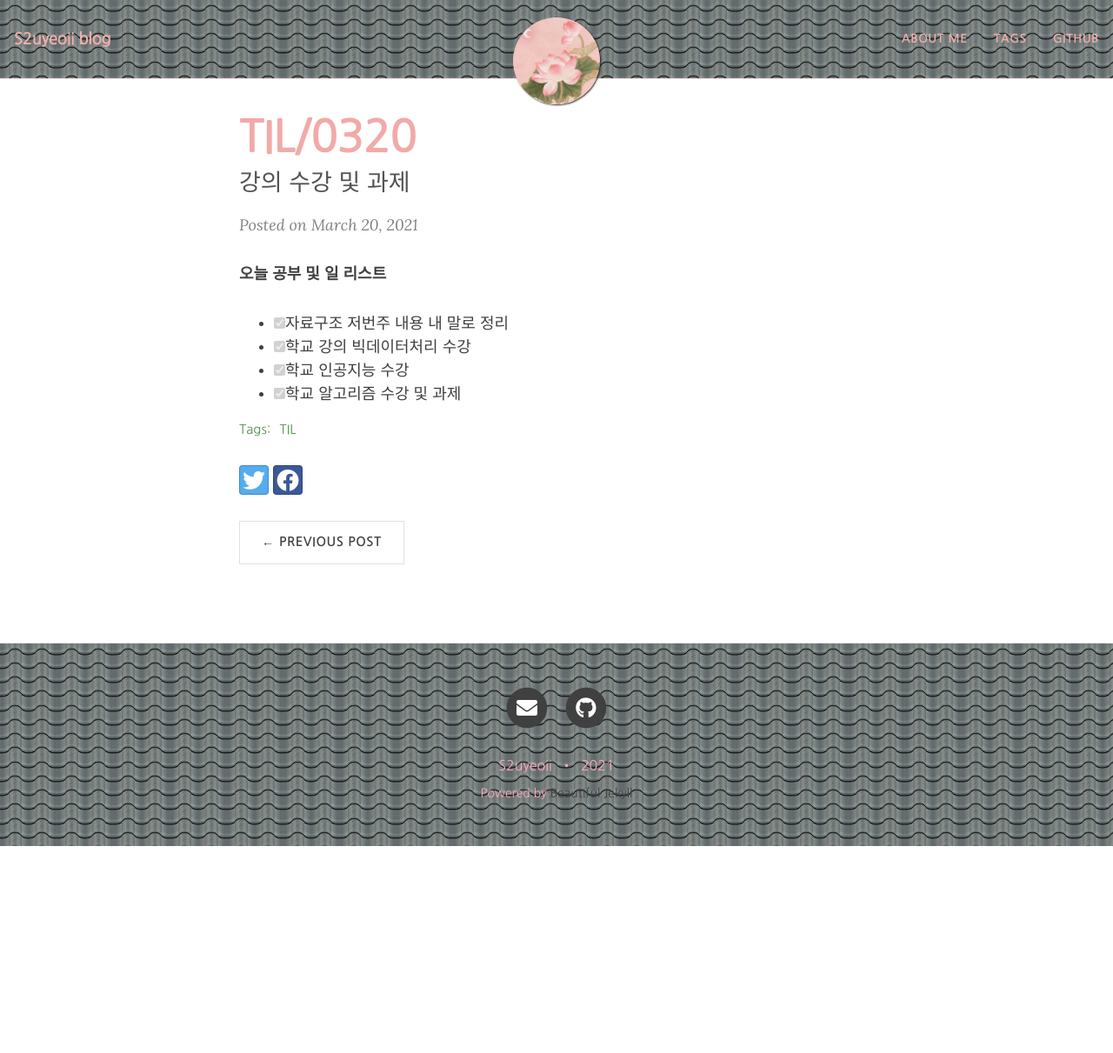
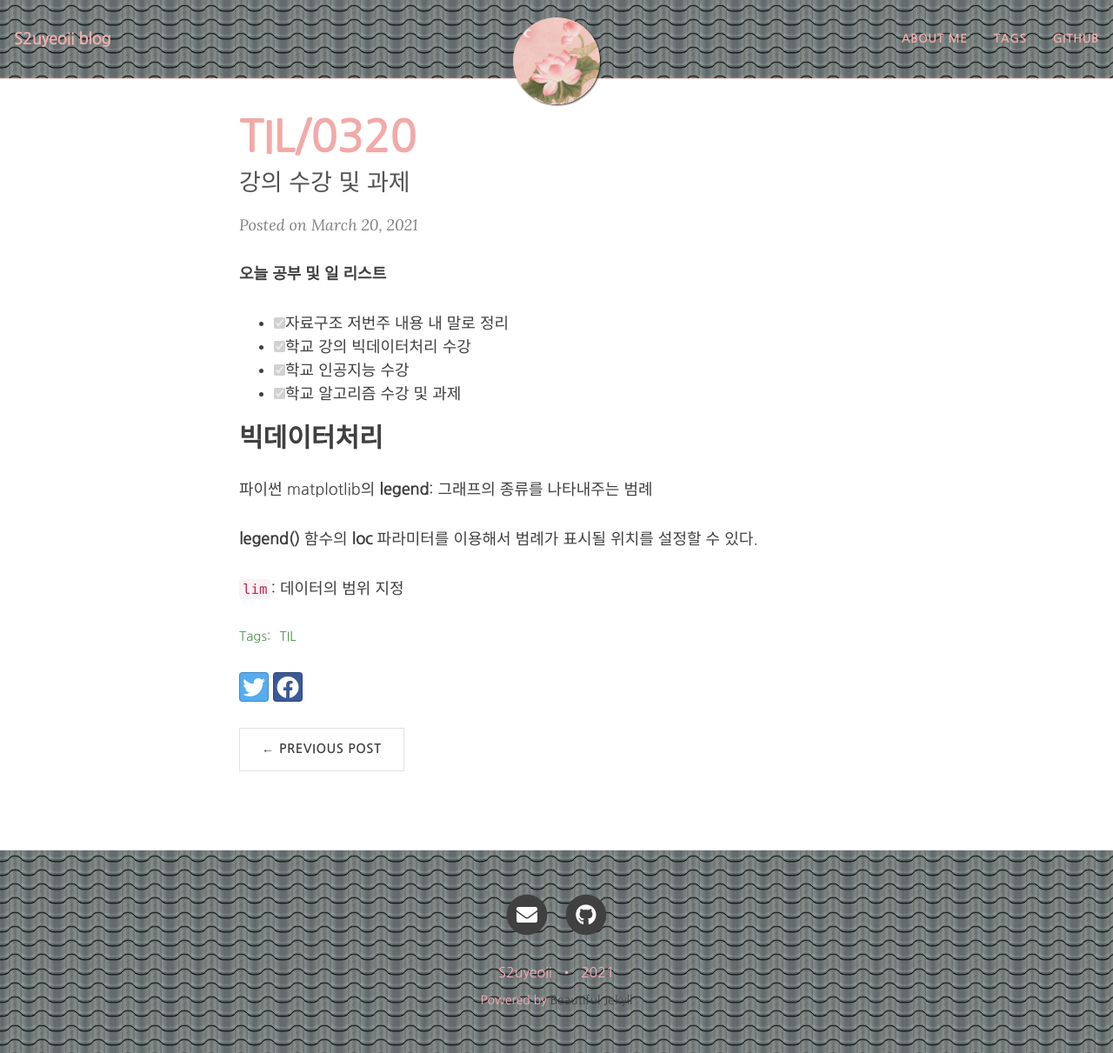
Before and after one commit to yeoneed/yeoneed.github.io, a Jekyll site: the page built from _posts/2021-03-20-TIL-0320.md, in a window 1280 px wide and 1211 px high. Shown: the whole window at 87% size. Built offline with Jekyll 4.4.1, drawn with Linux system fonts in a browser that asks for light colours; nearby versions of some CDN libraries; some web fonts are replaced; comment, search, counter and statistics services are not loaded.

Commit message:
Update 2021-03-20-TIL-0320.md

```diff
--- a/_posts/2021-03-20-TIL-0320.md
+++ b/_posts/2021-03-20-TIL-0320.md
@@ -12,3 +12,10 @@ tags: [TIL]
  - [x] 학교 강의 빅데이터처리 수강
  - [x] 학교 인공지능 수강
  - [x] 학교 알고리즘 수강 및 과제
+
+## 빅데이터처리
+파이썬 matplotlib의 **legend**: 그래프의 종류를 나타내주는 범례
+
+**legend()** 함수의 **loc** 파라미터를 이용해서 범례가 표시될 위치를 설정할 수 있다.
+
+<code> lim</code>: 데이터의 범위 지정
```
